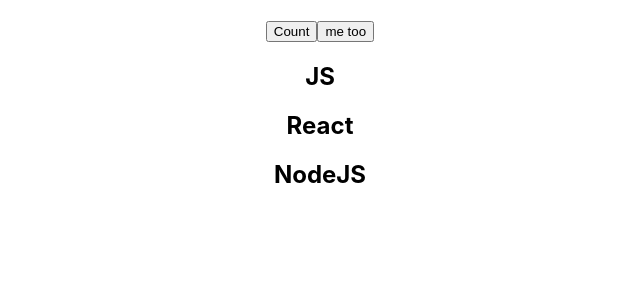
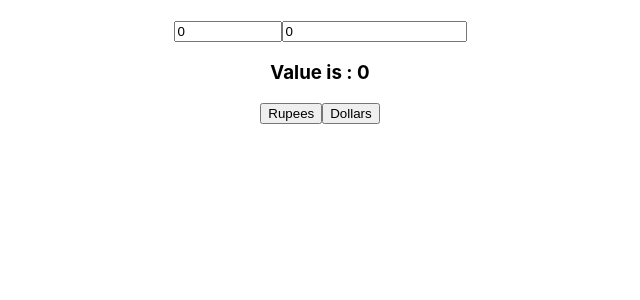
Before and after one commit to limitlesscreator/reactessantial, a React (Create React App) app: page / in a window 1280 px wide. Shown: the top 300 px of the page, without its empty margins (320-960 px from the left). Built offline with nearby package versions, Linux system fonts and the light colour scheme.

Commit message:
useRef #2

```diff
--- a/src/App.js
+++ b/src/App.js
@@ -8,6 +8,8 @@
 import {State} from "./components/State";
 import {Context} from "./components/Context";
 import {Books} from "./components/Books";
+import {NewRef} from "./components/NewRef";
+import {RefHook} from "./components/NewRefHook";
 
 function App() {
 
@@ -21,10 +23,12 @@
             {/*{isClicker && <ClickerF/>}*/}
             {/*<TimerFunction/>*/}
             <br/>
-            <State/>
-            <Context>
-                <Books/>
-            </Context>
+            {/*<State/>*/}
+            {/*<Context>*/}
+            {/*    <Books/>*/}
+            {/*</Context>*/}
+            {/*<NewRef/>*/}
+            <RefHook/>
         </div>
     );
 }
--- /dev/null
+++ b/src/components/NewRef.jsx
@@ -0,0 +1,28 @@
+import React, {useState,useRef, useEffect} from "react";
+
+export function NewRef(){
+
+    const inputRef = useRef(null)
+    const setFocus = () => {
+        inputRef.current?.focus();
+    }
+    const counter = useRef(0)
+
+    useEffect( () => {
+        console.log(inputRef)
+    })
+
+    const onClick = () => {
+        counter.current += 1
+        console.log(`Clicks: ${counter.current}`)
+    }
+
+    return(
+        <>
+            <input type="text" ref={inputRef} onKeyPress={ (e) => {if (e.charCode === 13) {setFocus()}}}/> <br/>
+            <input type="text" ref={inputRef}/><br/>
+            <button onClick={setFocus}>Focus</button>
+            <button onClick={onClick}>+1</button>
+        </>
+    )
+}
--- /dev/null
+++ b/src/components/NewRefHook.jsx
@@ -0,0 +1,32 @@
+import React, {useRef,useState} from "react";
+
+export function RefHook(){
+    const [myNum,setMyNum] = useState(0)
+
+    const inputOne = useRef()
+    const inputTwo = useRef()
+
+    const getNumBox = () => {
+        console.log('Hello')
+        console.log(inputOne.current)
+        inputOne.current.style.width = "400px"
+    }
+
+    const getTextBox = () => {
+        console.log('World')
+        console.log(inputTwo.current)
+        inputTwo.current.focus()
+    }
+    return(
+        <>
+        <div>
+            <input type="number" value={myNum} onChange={e => setMyNum(e.target.value)} ref={inputOne} style={{width: '100px'}}/>
+            <input type="text" value={myNum} onChange={e => setMyNum(e.target.value)} ref={inputTwo}/>
+            <h3>Value is : {myNum}</h3>
+
+            <button onClick={ () => {getNumBox()}}>Rupees</button>
+            <button onClick={ () => {getTextBox()}}>Dollars</button>
+        </div>
+        </>
+    )
+}
```
